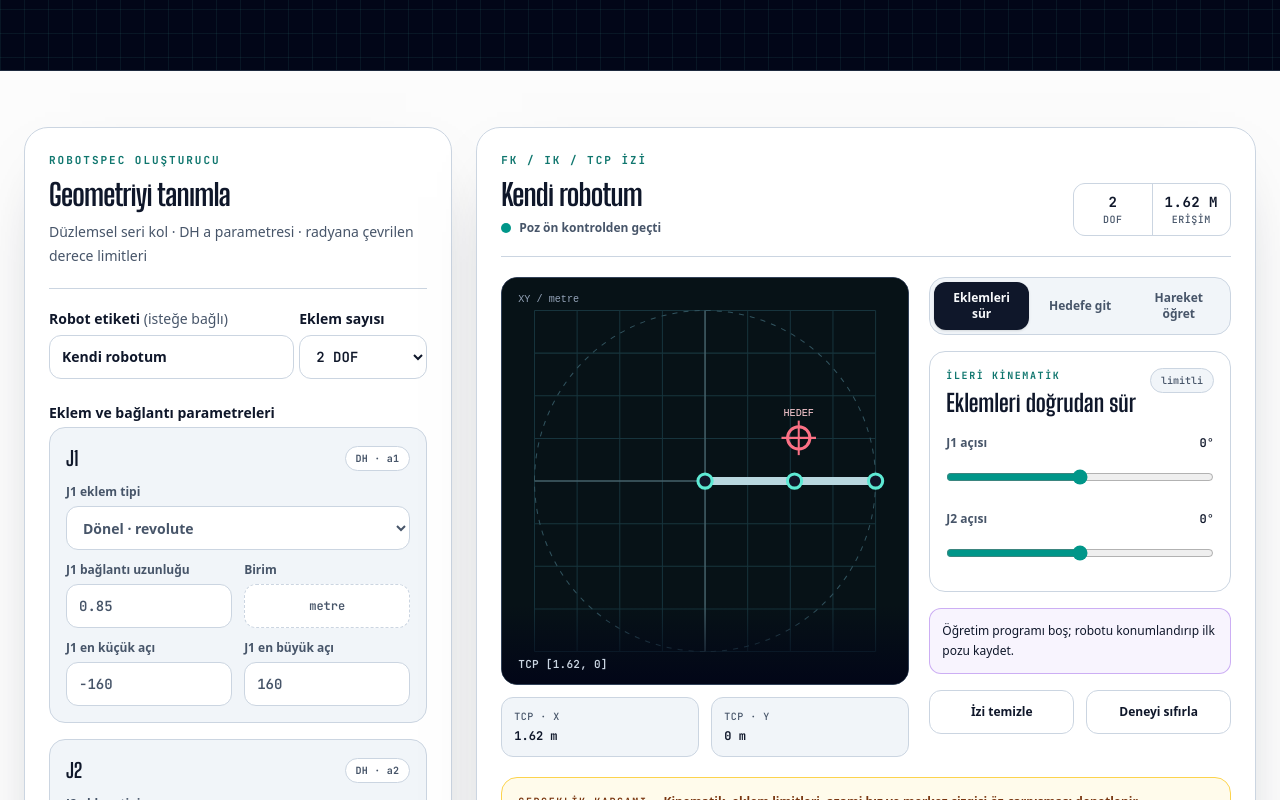
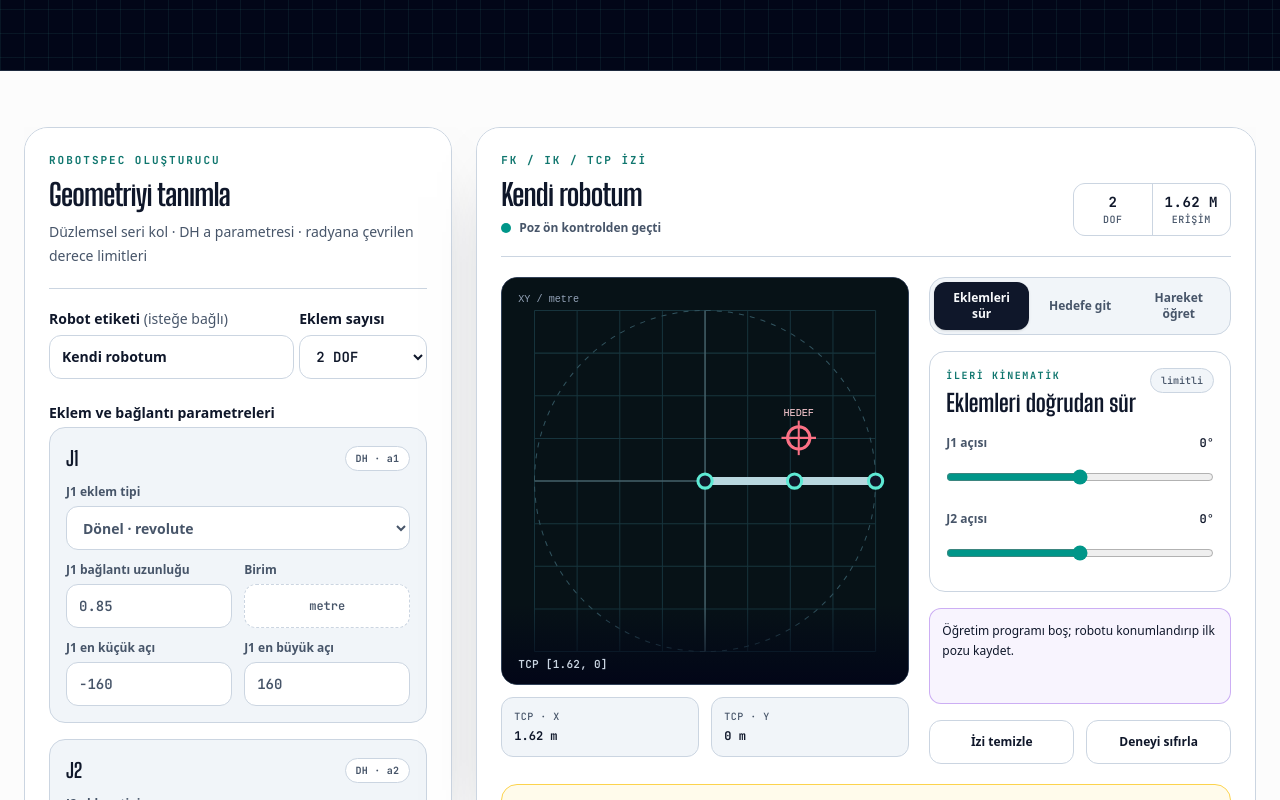
Before and after one commit to Merd0/robotik-platform, a Next.js app: page /oyun-alani in a window 1280 px wide. Shown: the part 440-1240 px from the top of the page. Built offline with nearby package versions, Linux system fonts and the light colour scheme.

Commit message:
fix(playground): stabilize independent workbench scrolling

```diff
--- a/app/globals.css
+++ b/app/globals.css
@@ -507,6 +507,39 @@ select {
   line-height: 1.7;
 }
 
+/*
+ * Oyun alanının iki bağımsız masaüstü paneli native Windows rayını göstermez.
+ * Kaydırma fare, dokunmatik yüzey ve klavyeyle sürer; yalnız sayfanın dış
+ * kenarında ince bir konum göstergesi kalır.
+ */
+@media (min-width: 80rem) {
+  html:has([data-playground-page]) {
+    scrollbar-width: thin;
+    scrollbar-color: color-mix(in srgb, var(--color-site-accent) 38%, transparent) transparent;
+  }
+
+  html:has([data-playground-page])::-webkit-scrollbar {
+    width: 7px;
+  }
+
+  html:has([data-playground-page])::-webkit-scrollbar-track {
+    background: transparent;
+  }
+
+  html:has([data-playground-page])::-webkit-scrollbar-thumb {
+    border-radius: 999px;
+    background: color-mix(in srgb, var(--color-site-accent) 38%, transparent);
+  }
+
+  .workbench-pane {
+    scrollbar-width: none;
+  }
+
+  .workbench-pane::-webkit-scrollbar {
+    display: none;
+  }
+}
+
 .ders-icerik th,
 .ders-icerik td {
   border: 1px solid color-mix(in srgb, currentColor 15%, transparent);
--- a/app/oyun-alani/page.tsx
+++ b/app/oyun-alani/page.tsx
@@ -8,7 +8,7 @@ export const metadata: Metadata = {
 
 export default function OyunAlaniPage() {
   return (
-    <main id="ana-icerik" data-seviye="universite" className="min-h-screen bg-universite-bg text-universite-ink">
+    <main id="ana-icerik" data-seviye="universite" data-playground-page className="min-h-screen bg-universite-bg text-universite-ink">
       <header className="relative overflow-hidden border-b border-slate-800 bg-slate-950 text-slate-50">
         <div aria-hidden="true" className="lab-grid absolute inset-0 opacity-80" />
         <svg aria-hidden="true" viewBox="0 0 900 280" className="absolute -right-24 bottom-0 h-full w-[48rem] max-w-none opacity-35">
--- a/components/playground/CustomRobotPlayground.tsx
+++ b/components/playground/CustomRobotPlayground.tsx
@@ -133,6 +133,8 @@ function PlanarRobotDiagram({
   onGuideTarget: (target: { x: number; y: number }, capturedAtMs: number) => void;
 }) {
   const dragging = useRef(false);
+  const pendingGuide = useRef<{ target: { x: number; y: number }; capturedAtMs: number } | null>(null);
+  const guideFrame = useRef<number | null>(null);
   const { jointPositions, endEffector } = useMemo(
     () => forwardKinematics(robot, angles),
     [angles, robot],
@@ -153,12 +155,27 @@ function PlanarRobotDiagram({
   const sceneTaughtPoints = taughtPoints.map(toSvg);
   const grid = Array.from({ length: 9 }, (_, index) => 32 + index * 42);
 
+  useEffect(() => () => {
+    if (guideFrame.current !== null) window.cancelAnimationFrame(guideFrame.current);
+  }, []);
+
+  function scheduleGuide(target: { x: number; y: number }, capturedAtMs: number) {
+    pendingGuide.current = { target, capturedAtMs };
+    if (guideFrame.current !== null) return;
+    guideFrame.current = window.requestAnimationFrame(() => {
+      guideFrame.current = null;
+      const pending = pendingGuide.current;
+      pendingGuide.current = null;
+      if (pending) onGuideTarget(pending.target, pending.capturedAtMs);
+    });
+  }
+
   function guideFromPointer(event: React.PointerEvent<SVGSVGElement>) {
     const bounds = event.currentTarget.getBoundingClientRect();
     if (bounds.width <= 0 || bounds.height <= 0) return;
     const sceneX = ((event.clientX - bounds.left) / bounds.width) * 400;
     const sceneY = ((event.clientY - bounds.top) / bounds.height) * 400;
-    onGuideTarget({ x: (sceneX - 200) / scale, y: (200 - sceneY) / scale }, event.timeStamp);
+    scheduleGuide({ x: (sceneX - 200) / scale, y: (200 - sceneY) / scale }, event.timeStamp);
   }
 
   return (
@@ -170,14 +187,19 @@ function PlanarRobotDiagram({
         aria-label={`${robot.displayName}: ${robot.joints.length} dönel eklemli düzlemsel robot. Uç nokta x ${round(endEffector.x)} metre, y ${round(endEffector.y)} metre.`}
         onPointerDown={(event) => {
           if (!guideEnabled) return;
+          event.preventDefault();
           dragging.current = true;
           event.currentTarget.setPointerCapture(event.pointerId);
           guideFromPointer(event);
         }}
         onPointerMove={(event) => {
-          if (guideEnabled && dragging.current) guideFromPointer(event);
+          if (guideEnabled && dragging.current) {
+            event.preventDefault();
+            guideFromPointer(event);
+          }
         }}
         onPointerUp={(event) => {
+          if (guideEnabled) event.preventDefault();
           dragging.current = false;
           if (event.currentTarget.hasPointerCapture(event.pointerId)) event.currentTarget.releasePointerCapture(event.pointerId);
         }}
@@ -687,6 +709,9 @@ export function CustomRobotPlayground() {
   function selectConsolePanelFromKeyboard(event: React.KeyboardEvent<HTMLButtonElement>, panelIndex: number) {
     if (!["ArrowLeft", "ArrowRight", "Home", "End"].includes(event.key)) return;
     event.preventDefault();
+    const documentScrollY = window.scrollY;
+    const pane = event.currentTarget.closest<HTMLElement>('[data-workbench-pane="experiment"]');
+    const paneScrollTop = pane?.scrollTop ?? 0;
     const nextIndex = event.key === "Home"
       ? 0
       : event.key === "End"
@@ -694,7 +719,22 @@ export function CustomRobotPlayground() {
         : (panelIndex + (event.key === "ArrowRight" ? 1 : -1) + CONSOLE_PANELS.length) % CONSOLE_PANELS.length;
     const nextPanel = CONSOLE_PANELS[nextIndex].id;
     setConsolePanel(nextPanel);
-    window.requestAnimationFrame(() => consoleTabRefs.current[nextPanel]?.focus());
+    window.requestAnimationFrame(() => {
+      consoleTabRefs.current[nextPanel]?.focus({ preventScroll: true });
+      if (pane) pane.scrollTop = paneScrollTop;
+      window.scrollTo({ top: documentScrollY, behavior: "instant" });
+    });
+  }
+
+  function selectConsolePanel(panel: ConsolePanel, button: HTMLButtonElement) {
+    const documentScrollY = window.scrollY;
+    const pane = button.closest<HTMLElement>('[data-workbench-pane="experiment"]');
+    const paneScrollTop = pane?.scrollTop ?? 0;
+    setConsolePanel(panel);
+    window.requestAnimationFrame(() => {
+      if (pane) pane.scrollTop = paneScrollTop;
+      window.scrollTo({ top: documentScrollY, behavior: "instant" });
+    });
   }
 
   return (
@@ -705,9 +745,10 @@ export function CustomRobotPlayground() {
         </div>
       )}
 
-      <div className="grid items-start gap-6 xl:grid-cols-[minmax(20rem,0.78fr)_minmax(0,1.42fr)]">
+      <div className="grid items-start gap-6 xl:h-[calc(100dvh-5rem)] xl:grid-cols-[minmax(20rem,0.78fr)_minmax(0,1.42fr)] xl:overflow-hidden">
         <form
-          className="lab-panel p-5 sm:p-6"
+          data-workbench-pane="design"
+          className="workbench-pane lab-panel p-5 [overflow-anchor:none] sm:p-6 xl:h-full xl:overflow-y-auto xl:overscroll-contain"
           onSubmit={(event) => {
             event.preventDefault();
             applyDesign();
@@ -816,7 +857,11 @@ export function CustomRobotPlayground() {
           </p>
         </form>
 
-        <section aria-label="Robot deneyi" className="lab-panel overflow-hidden p-4 sm:p-6 xl:sticky xl:top-16">
+        <section
+          aria-label="Robot deneyi"
+          data-workbench-pane="experiment"
+          className="workbench-pane lab-panel overflow-hidden p-4 [overflow-anchor:none] sm:p-6 xl:h-full xl:overflow-y-auto xl:overscroll-contain"
+        >
           <div className="flex flex-col gap-4 border-b border-site-border pb-5 sm:flex-row sm:items-end sm:justify-between">
             <div>
               <p className="font-mono text-[11px] font-bold uppercase tracking-[0.18em] text-site-accent-text">FK / IK / TCP izi</p>
@@ -870,7 +915,7 @@ export function CustomRobotPlayground() {
                     aria-selected={consolePanel === panel.id}
                     aria-controls={`console-panel-${panel.id}`}
                     tabIndex={consolePanel === panel.id ? 0 : -1}
-                    onClick={() => setConsolePanel(panel.id)}
+                    onClick={(event) => selectConsolePanel(panel.id, event.currentTarget)}
                     onKeyDown={(event) => selectConsolePanelFromKeyboard(event, panelIndex)}
                     className={`relative min-h-12 rounded-xl px-2 py-2 text-xs font-bold transition-colors sm:px-3 ${
                       consolePanel === panel.id
@@ -961,7 +1006,7 @@ export function CustomRobotPlayground() {
                       Hedefe çöz
                     </button>
                   </fieldset>
-                  <p role="status" aria-live="polite" className="mt-3 min-h-10 rounded-xl border border-site-border bg-site-soft p-3 text-xs leading-5 text-site-muted">{ikStatus}</p>
+                  <p role="status" aria-live="polite" className="mt-3 h-20 overflow-y-auto rounded-xl border border-site-border bg-site-soft p-3 text-xs leading-5 text-site-muted [overflow-anchor:none]">{ikStatus}</p>
                 </div>
               )}
 
@@ -1026,7 +1071,7 @@ export function CustomRobotPlayground() {
                 </div>
               )}
 
-              <p role="status" aria-live="polite" className="min-h-12 rounded-xl border border-poster-purple/35 bg-poster-purple/5 p-3 text-xs leading-5 text-site-ink">{motionStatus}</p>
+              <p data-motion-status role="status" aria-live="polite" className="h-24 overflow-y-auto rounded-xl border border-poster-purple/35 bg-poster-purple/5 p-3 text-xs leading-5 text-site-ink [overflow-anchor:none]">{motionStatus}</p>
 
               <div className="grid grid-cols-2 gap-3">
                 <button type="button" onClick={() => setTrace([tracePoint(robot, activeState.jointAngles)])} className="min-h-11 rounded-xl border border-site-border bg-site-surface px-3 text-xs font-bold text-site-ink hover:bg-site-soft">İzi temizle</button>
```
Also changed, not shown: 2 other files (tests, documents, lock files or other folders).
